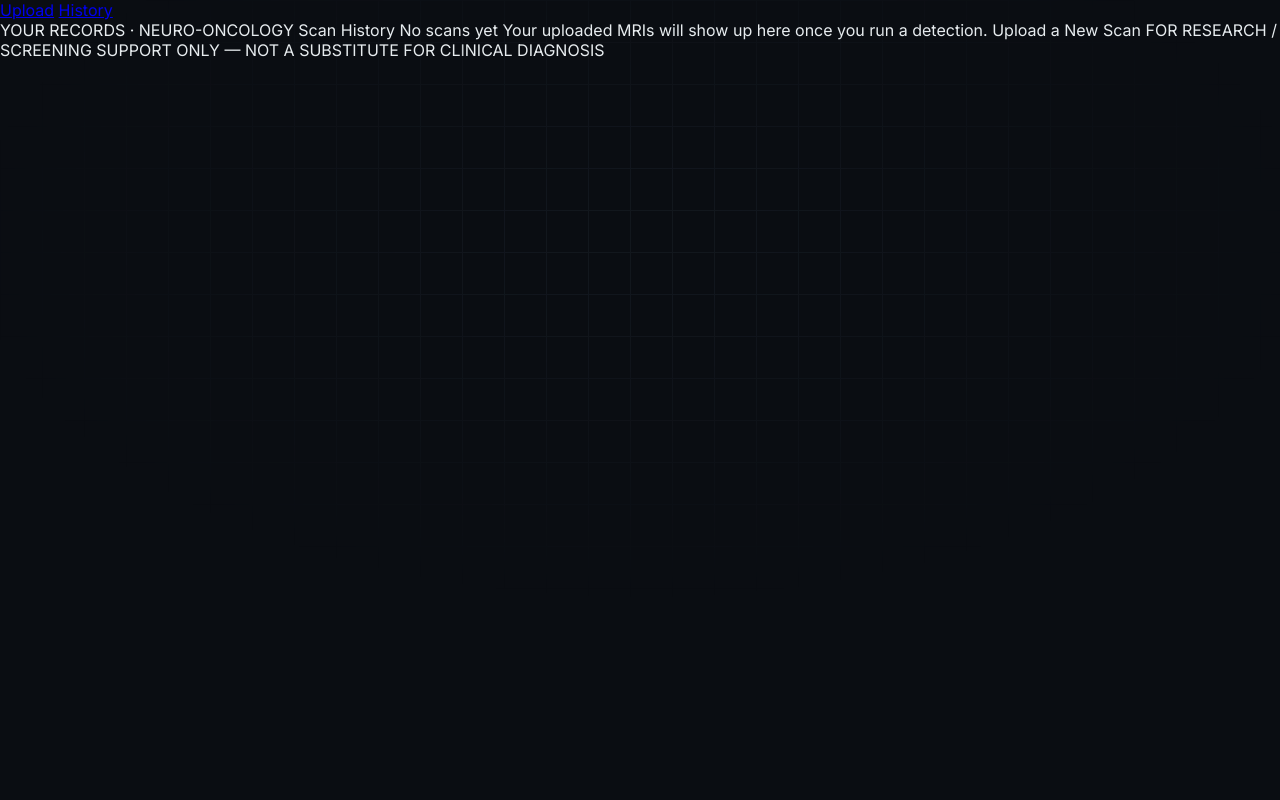
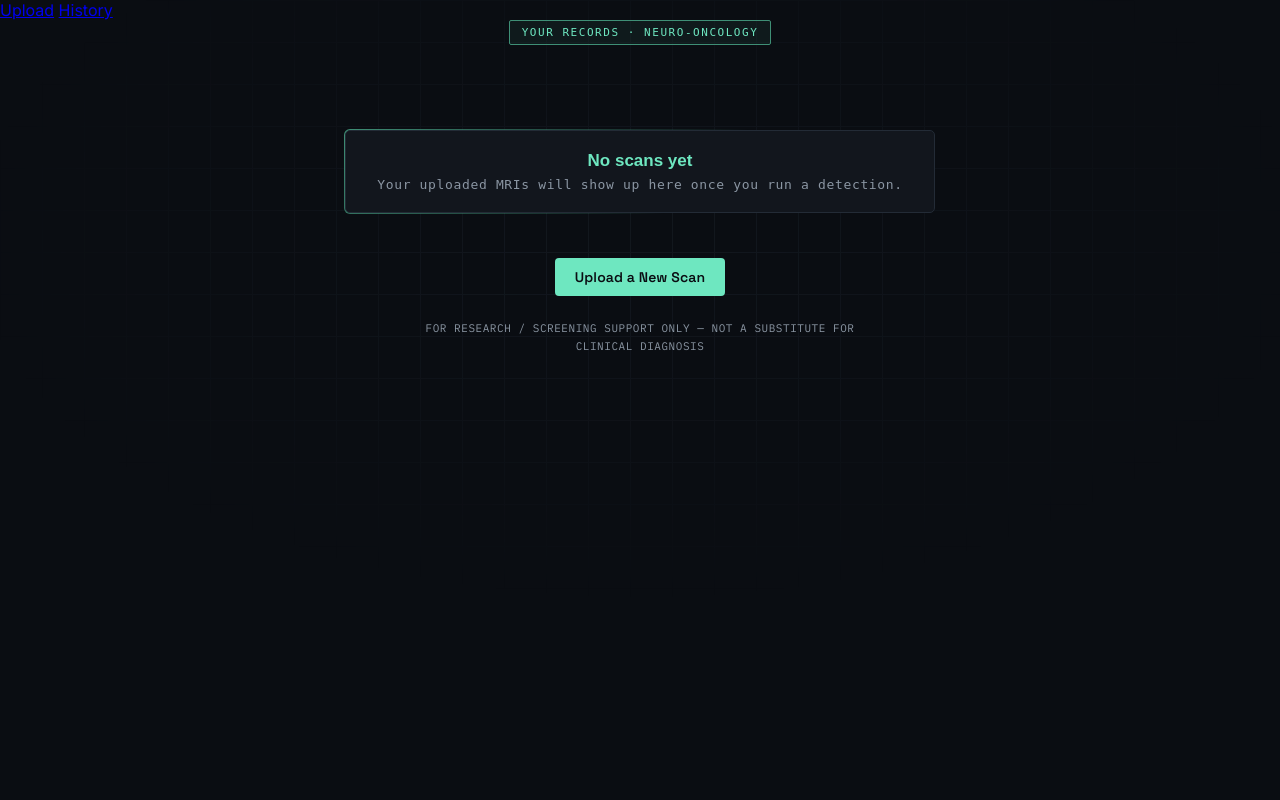
Before and after one commit to Aazimahmed804/REAL-BRAIN-TUMOR, a Flask app: page /history in a window 1280 px wide. Run offline with Flask 3, Linux system fonts and the light colour scheme; the visitor is signed in with stand-in values (Sample User, id 1); parts of the project's set-up code (start-up, migrations or seed data) failed here and were passed over.

Commit message:
fix history page stylinggg

```diff
--- a/templates/history.html
+++ b/templates/history.html
@@ -1,21 +1,45 @@
-{% extends "index.html" %} {% block content %}
-YOUR RECORDS · NEURO-ONCOLOGY
-Scan History
+{% extends "index.html" %}
+{% block content %}
+<div class="container" style="padding-top:0;">
+  <div class="masthead">
+    <span class="eyebrow" style="color:#6ee7c0; font-family:monospace; font-size:11px; letter-spacing:0.14em; margin:0 0 16px; display:block;">YOUR RECORDS · NEURO-ONCOLOGY</span>
+    <h1 style="display:none;">Scan History</h1>
+  </div>
+
   {% if predictions %}
     {% for p in predictions %}
-<div class="result">
-  <div class="cardbody">
-    <p class="result-label">{{ p.result }}</p>
+    <div class="result" style="margin-bottom:16px;">
+      <div class="cardshadow" style="position:relative; border-radius:6px; padding:1px; background:linear-gradient(135deg,#3f8f76,transparent 60%);">
+        <div class="cardbody" style="background:#12161d; border:1px solid #232b36; border-radius:5px; padding:20px 24px; text-align:left; display:flex; justify-content:space-between; align-items:center; gap:16px; flex-wrap:wrap;">
+          <div>
+            <p class="result-eyebrow" style="font-family:monospace; font-size:11px; letter-spacing:0.14em; color:#8b96a3; margin:0;">{{ p.file }}</p>
+            <p class="result-label" style="font-family:sans-serif; font-size:17px; font-weight:600; color:#6ee7c0; margin:8px 0 6px;">{{ p.result }}</p>
+            <p class="result-confidence" style="font-family:monospace; font-size:13px; letter-spacing:0.05em; color:#8b96a3; margin:0;">
+              CONFIDENCE: <span style="color:#e7ecef; font-weight:500;">{{ (p.confidence * 100) | round(2) }}%</span>
+            </p>
+          </div>
+          <div class="dz-meta" style="font-family:monospace; font-size:11px; color:#8b96a3;">
+            {{ p.uploaded_at.strftime('%d %b %Y, %I:%M %p') }}
+          </div>
+        </div>
       </div>
     </div>
     {% endfor %}
   {% else %}
-No scans yet
+    <div class="result" style="margin-bottom:16px;">
+      <div class="cardshadow" style="position:relative; border-radius:6px; padding:1px; background:linear-gradient(135deg,#3f8f76,transparent 60%);">
+        <div class="cardbody" style="background:#12161d; border:1px solid #232b36; border-radius:5px; padding:20px 24px;">
+          <p class="result-label" style="font-family:sans-serif; font-size:17px; font-weight:600; color:#6ee7c0; margin:0 0 6px;">No scans yet</p>
+          <p class="result-confidence" style="font-family:monospace; font-size:13px; color:#8b96a3; margin:0;">Your uploaded MRIs will show up here once you run a detection.</p>
+        </div>
+      </div>
+    </div>
+  {% endif %}
 
-Your uploaded MRIs will show up here once you run a detection.
+  <div style="margin-top:28px; text-align:center;">
+    <a href="{{ url_for('index') }}" class="scan-btn" style="display:inline-block; text-decoration:none; background:#6ee7c0; color:#0a0d12; font-weight:600; font-size:14px; padding:10px 20px; border-radius:4px;">Upload a New Scan</a>
+  </div>
 
-{% endif %}
-Upload a New Scan
-FOR RESEARCH / SCREENING SUPPORT ONLY — NOT A SUBSTITUTE FOR CLINICAL DIAGNOSIS
-
+  <p class="disclaimer" style="margin-top:24px; font-size:11px; color:#8b96a3; text-align:center; letter-spacing:0.05em;">FOR RESEARCH / SCREENING SUPPORT ONLY — NOT A SUBSTITUTE FOR CLINICAL DIAGNOSIS</p>
+</div>
 {% endblock %}
```
Lines whose indentation alone changed are shown as unchanged.
